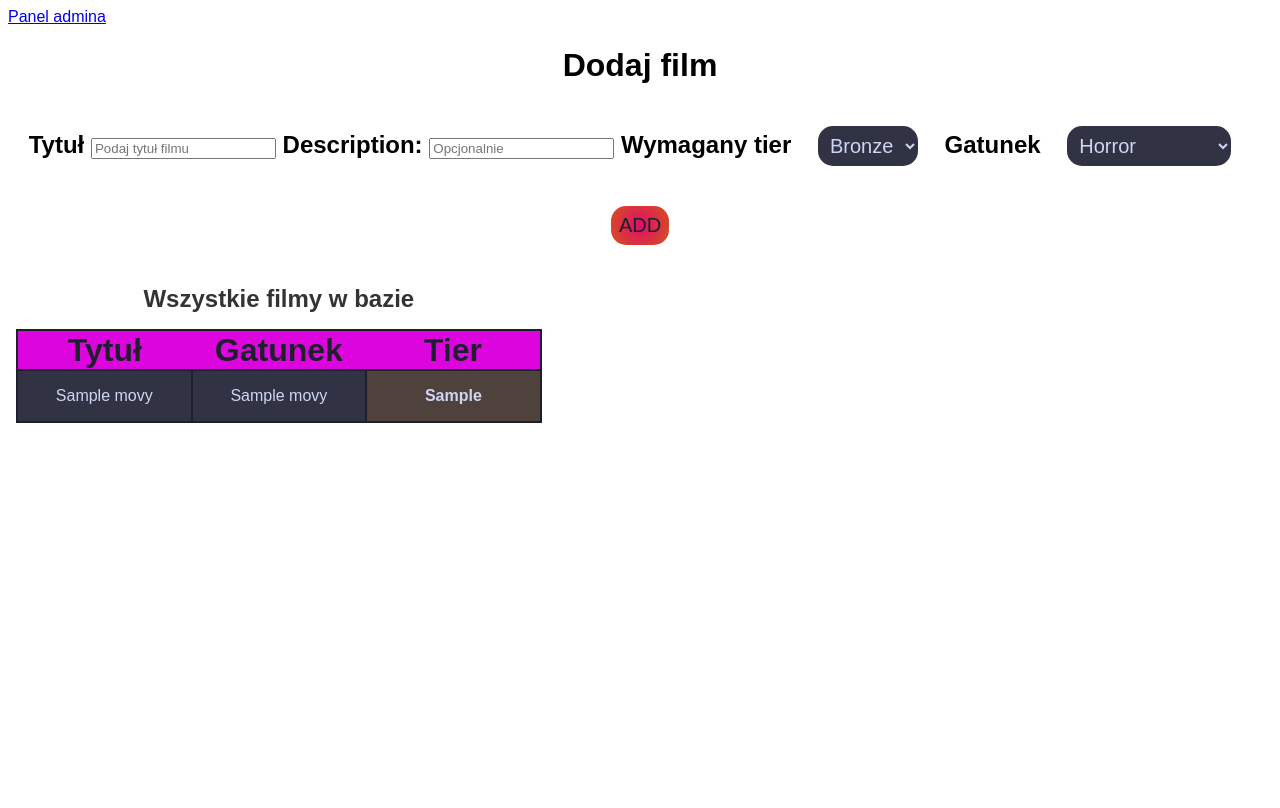
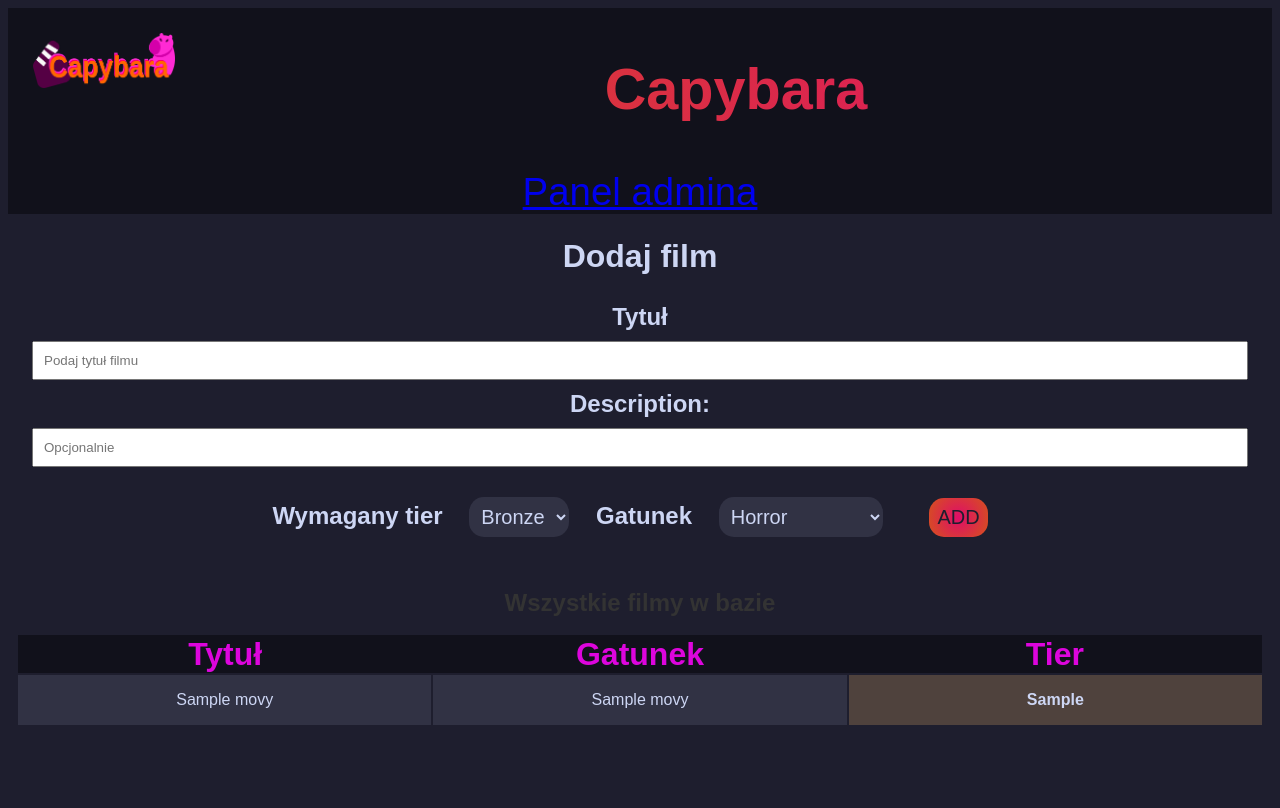
Before and after one commit to Szymon1905/BD2-projekt, a Flask app: page /add_movie in a window 1280 px wide. Before the commit the page ends 423 px from the top, so only its background shows below. Run offline with Flask 3, Linux system fonts and the light colour scheme; a user stored in the database is signed in; a database or web service that is not in the repository returns one stand-in record (values such as "Sample title"); some libraries are stand-ins or nearby versions.

Commit message:
fix do css

```diff
--- a/app/static/css/add_movie.css
+++ b/app/static/css/add_movie.css
@@ -1,3 +1,56 @@
+* {
+    box-sizing: border-box;
+}
+
+html,
+body {
+    height: 100%
+}
+
+body {
+    font-family: Verdana, Geneva, Tahoma, sans-serif;
+    font-size: 16px;
+    background-color: #1e1e2e;
+    color: #cdd6f4;
+    display: flex;
+    flex-direction: column;
+}
+
+img {
+    float: left;
+    width: 15vw;
+    padding: 25px;
+}
+
+.banner {
+    background: #11111b;
+    flex-shrink: 0;
+    text-align: center;
+    font-size: 3vw;
+}
+
+.word {
+    margin: 20px;
+    padding: 4px;;
+}
+
+.textbox {
+    width: 100%;
+    padding: 10px;
+    margin-top: 10px;
+    margin-bottom: 10px;
+}
+
+.linear-wipe {
+    text-align: center;
+    background: radial-gradient(circle, rgb(223, 13, 105) 0%, rgb(213, 83, 27) 100%);
+    background-size: 200% auto;
+    color: transparent;
+    background-clip: text;
+    -webkit-background-clip: text;
+    animation: move-bg 0.5s infinite linear;
+}
+
 table {
   border-collapse: collapse;
   background: #313244;
@@ -31,8 +84,8 @@
 }
 
 thead {
-  background-color: #dd05dd;
-  color: #1e1e2e;
+  background-color: #11111b;
+  color: #dd05dd;
   font-size: 32px;
   border: 2px solid #1e1e2e;
 	padding: 20px;
--- a/app/static/css/movies.css
+++ b/app/static/css/movies.css
@@ -31,8 +31,8 @@
 }
 
 thead {
-  background-color: #dd05dd;
-  color: #1e1e2e;
+  background-color: #11111b;
+  color: #dd05dd;
   font-size: 32px;
   border: 2px solid #1e1e2e;
 	padding: 20px;
--- a/app/templates/admin/add_movie.html
+++ b/app/templates/admin/add_movie.html
@@ -8,7 +8,11 @@
 </head>
 
 <body>
-  <a href="/admin_panel" class="powrot">Panel admina</a>
+  <div class="banner">
+        <img src="../../static/images/logo.jpg" alt="Logo" width="20%" height="auto" />
+        <h2 class="linear-wipe">Capybara</h2>
+        <a href="/admin_panel" class="powrot">Panel admina</a>
+    </div>
   <div align="center">
     <div align="center" class="border">
       <div class="header">
--- a/app/templates/admin/admin_panel.html
+++ b/app/templates/admin/admin_panel.html
@@ -9,6 +9,10 @@
 </head>
 
 <body>
+  <div class="banner">
+        <img src="../../static/images/logo.jpg" alt="Logo" width="20%" height="auto" />
+        <h2 class="linear-wipe">Capybara</h2>
+  </div>
   <div class="container">
     <div class="button-container">
       <button class="button-admin" onclick="location.href='{{ url_for('users.logout') }}'">Wyloguj</button>
--- a/app/templates/admin/delete_movie.html
+++ b/app/templates/admin/delete_movie.html
@@ -8,7 +8,11 @@
 </head>
 
 <body>
-  <a href="/admin_panel" class="powrot">Panel admina</a>
+  <div class="banner">
+        <img src="../../static/images/logo.jpg" alt="Logo" width="20%" height="auto" />
+        <h2 class="linear-wipe">Capybara</h2>
+        <a href="/admin_panel" class="powrot">Panel admina</a>
+    </div>
   <div align="center">
     <div align="center" class="border">
       <div class="header">
--- a/app/templates/admin/modify_movie.html
+++ b/app/templates/admin/modify_movie.html
@@ -8,7 +8,11 @@
 </head>
 
 <body>
-  <a href="/admin_panel" class="powrot">Panel admina</a>
+  <div class="banner">
+        <img src="../../static/images/logo.jpg" alt="Logo" width="20%" height="auto" />
+        <h2 class="linear-wipe">Capybara</h2>
+        <a href="/admin_panel" class="powrot">Panel admina</a>
+    </div>
   <div align="center">
     <div align="center" class="border">
       <div class="header">
--- a/app/templates/users/profile.html
+++ b/app/templates/users/profile.html
@@ -8,6 +8,10 @@
 </head>
 
 <body>
+  <div class="banner">
+        <img src="../../static/images/logo.jpg" alt="Logo" width="20%" height="auto" />
+        <h2 class="linear-wipe">Capybara</h2>
+  </div>
   <div class="container">
     <div class="button-container">
       <button class="button" onclick="location.href='{{ url_for('users.logout') }}'">Wyloguj</button>
```
Also changed, not shown: app/static/css/admin_panel.css (+26 -2 lines), app/static/css/user_acc_managment.css (+41 -0 lines).
